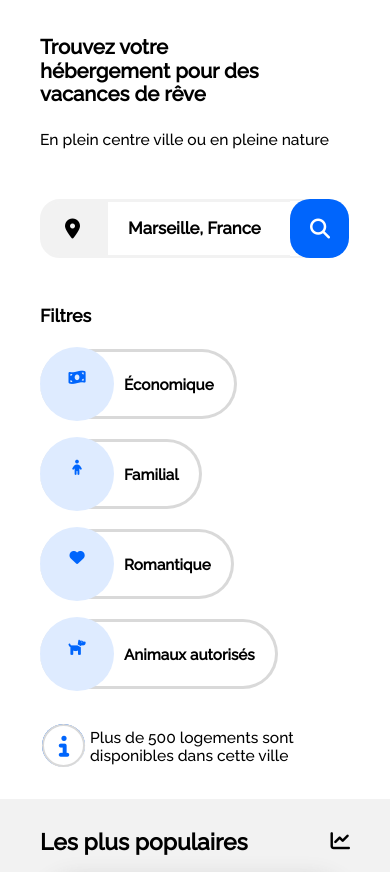
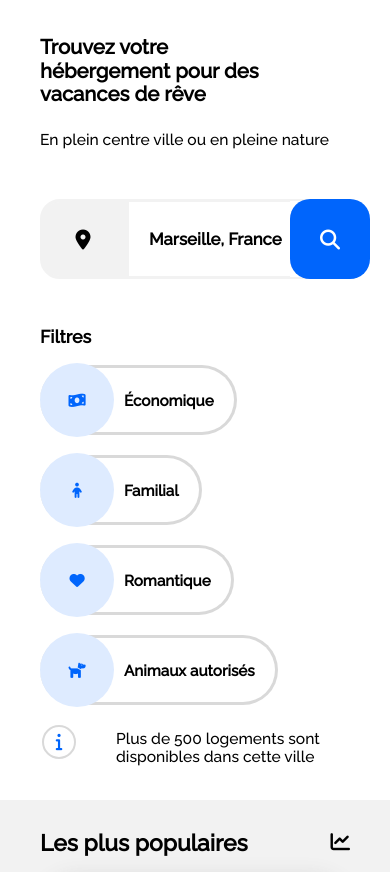
Before and after one commit to drrr-deudeu/OCR_Test_P2, a plain HTML site: page index.html in a window 390 px wide. Shown: the part 159-1031 px from the top of the page. Drawn offline with Linux system fonts and the light colour scheme.

Commit message:
hauteur mise a l'echelle en fonction de la largeur avec vw

```diff
--- a/css/filters.css
+++ b/css/filters.css
@@ -22,6 +22,7 @@
 .filterlist {
     display: flex;
     flex-wrap: wrap;
+    gap: 20px;
 }
 
 .only_desk{
@@ -36,9 +37,6 @@
     flex-direction: row;
     width: auto;
     max-height:var(--filter_height);
-    margin-right: 20px;
-    margin-bottom: 15px;
-    margin-top: 5px;
     border: 2px solid var(--color-alt-gris);
     border-left: 0px;
     align-items: center;
@@ -55,13 +53,12 @@
     border-radius: var(--filtercircle_radius);
     background-color: var(--color-booki-light);
     display:flex;
-    flex-direction: row;
+    align-items:center;
     justify-content: center;
     padding-bottom: 0px;
 }
 
 .filtercircle i{
-    padding-top: 23px;
     color:var(--color-booki-dark);
 }
 
@@ -77,39 +74,31 @@
 #infos{
     display: flex;
     flex-direction: row;
+    align-items: center;
     margin-top: 20px;
     padding-left: 2px;
 }
 
-#infos i{
-    padding-top: 2px;
-    padding-bottom: 0px;
-    padding-left: 1px;
-    padding-right: 0px;
-    background-color:var(--color-booki-dark);
-    color: white;
-    border: 0px solid transparent;
-    border-radius: 16px 16px 16px 16px;
-    position: absolute;
-    z-index: 1;
+
+#little_circle {
+    display: flex;
+    align-items: center;
+    justify-content: center;
 }
 
-#little_circle {
-    box-sizing: border-box;
-    position: absolute;
-    z-index: 2;
-    width: 20px;
-    height: 21px;
-    margin-top: -2px;
-    background-color: transparent;
+#little_circle i{
+    display: flex;
+    align-items: center;
+    justify-content: center;
+    color:var(--color-booki-dark);
+    background-color: white;
     border: 2px solid var(--color-alt-gris);
-    border-radius: 21px;
+    width: 30px;
+    height: 30px;
+    border-radius: 30px;
 }
 
 #infos_text{
-    padding-top: 1px;
-    position: relative;
-    z-index:3;
     margin-left: 0px;
     font-size: 16px;
 }
--- a/css/footer.css
+++ b/css/footer.css
@@ -1,7 +1,8 @@
 footer {
     margin-top: 40px;
     padding-top: 35px;
-    height: 106px;
+    /* height: 106px; */
+    height: max-content;
     width: 100%;
     background-color: var(--color-booki-fond);
     color: black;
@@ -26,6 +27,7 @@ footer *{
     flex-direction: row;
     justify-content: space-between;
     padding-left: 35px;
+    padding-bottom: 30px;
 }
 
 .rubrique{
--- a/css/hebergements.css
+++ b/css/hebergements.css
@@ -37,7 +37,7 @@
 
 #accomodation {
     order: 1;
-    max-width: 60%;
+    width: 60%;
 }
 
 .cards{
--- a/css/mediaqueries.css
+++ b/css/mediaqueries.css
@@ -1,4 +1,4 @@
-/* pad */
+/* tablet */
 @media (max-width:991px) {
     .general_margin {
         margin-left: 20px;
@@ -131,8 +131,11 @@
         min-height: var(--search_height_mobile);
         max-height: var(--search_height_mobile);
     }
+
     #form_search .button_icon{
         display: flex;
+        align-items: center;
+        justify-content: center;
     }
 
     #superposition{
@@ -156,7 +159,7 @@
         display: none;
     }
     .only_mobile{
-        display: inline;
+        display: flex;
     }
 
     .filter{
@@ -171,34 +174,17 @@
         border-radius: var(--filtercircle_radius_mobile);
     }
 
-    .filtercircle i{
-        padding-top: 30%;
-    }
-
     .filtername {
         padding-left: 10px;
         padding-right: 20px;
     }
 
-    #infos i{
-        padding-top: 1px;
-        padding-bottom: 0px;
-        padding-left: 1px;
-        padding-right: 0px;
-        border: 0px solid transparent;
-        border-radius: 21.5px;
+    #infos {
+        align-items: flex-start;
     }
-
-    #little_circle {
-        width: 43px;
-        height: 43px;
-        margin-top: 0;
-        border-radius: 21.5px;
-    }
-
     #infos_text{
         padding-top: 5px;
-        padding-left: 48px;
+        padding-left: 40px;
         font-size: 4vw;
     }
 
@@ -290,7 +276,7 @@
     .card_pop{
         min-width: 100%;
         max-width: 100%;
-        min-height: 235px;
+        min-height: 40vw;
         border-radius: 40px;
         padding: 7px;
         border-width: 5px;
@@ -312,8 +298,7 @@
 
     /* min-height permet de controler la hauteur prise par une vignette hebergement */
     .h_image{
-        max-height: 190px;
-        min-height: 190px;
+        min-height: 26vw;
         border-radius: 30px 30px 0 0;
     }
 
@@ -360,7 +345,7 @@
     /* --img_height : value allows to control activity height */
     :root{
         --figure_height: max-content;
-        --img_height: 200px;
+        --img_height: 30vw;
     }
     .container_activity{
         padding: 0px;
@@ -391,9 +376,9 @@
     .activity_img{
         min-width: 100%;
         max-width: 100%;
-        min-height: 100%;
         border-radius: 30px 30px 0 0;
-        max-height: 200px;
+        max-height: 30vw;
+        min-height: 30vw;
     }
     .activity_caption{
         max-height: max-content;
@@ -423,7 +408,6 @@
 
     /* FOOTER */
     footer{
-        min-height: 700px;
         font-size: 3vw;
     }
 
--- a/css/search.css
+++ b/css/search.css
@@ -1,6 +1,7 @@
 :root{
     --search_height: 50px;
-    --search_height_mobile: 7vh;
+    /* --search_height_mobile: 7vh; */
+    --search_height_mobile: 80px;
     --search_radius_mobile: 20px;
 }
 #search {
@@ -95,10 +96,10 @@
     display: none;
     position: absolute;
     background-color: var(--color-booki-dark);
-    padding-left: 15px;
+    /* padding-left: 15px;
     padding-right: 15px;
     padding-top: 10px;
-    padding-bottom: 10px;
+    padding-bottom: 10px; */
     border-radius: var(--search_radius_mobile);
     border-width: 0px;
     min-height: var(--search_height_mobile);
@@ -106,6 +107,6 @@
 }
 #form_search button .fa-search{
     color: white;
-    align-self:center;
-    margin-left: 5px;
+    /* align-self:center; */
+    /* margin-left: 5px; */
 }
--- a/index.html
+++ b/index.html
@@ -82,9 +82,10 @@
                 </div>
             </div>
             <div id="infos">
-                <div class="only_desk"><i class="fas fa-info-circle fa-lg"></i></div>
-                <div class="only_mobile"><i class="fas fa-info-circle fa-3x"></i></div>
-                <div id="little_circle"></div>
+                <div id="little_circle">
+                    <div class="only_desk"><i class="fas fa-info"></i></div>
+                    <div class="only_mobile"><i class="fas fa-info fa-lg"></i></div>
+                </div>
                 <div id="infos_text">Plus de 500 logements sont disponibles dans cette ville</div>
             </div>
         </section>
```
